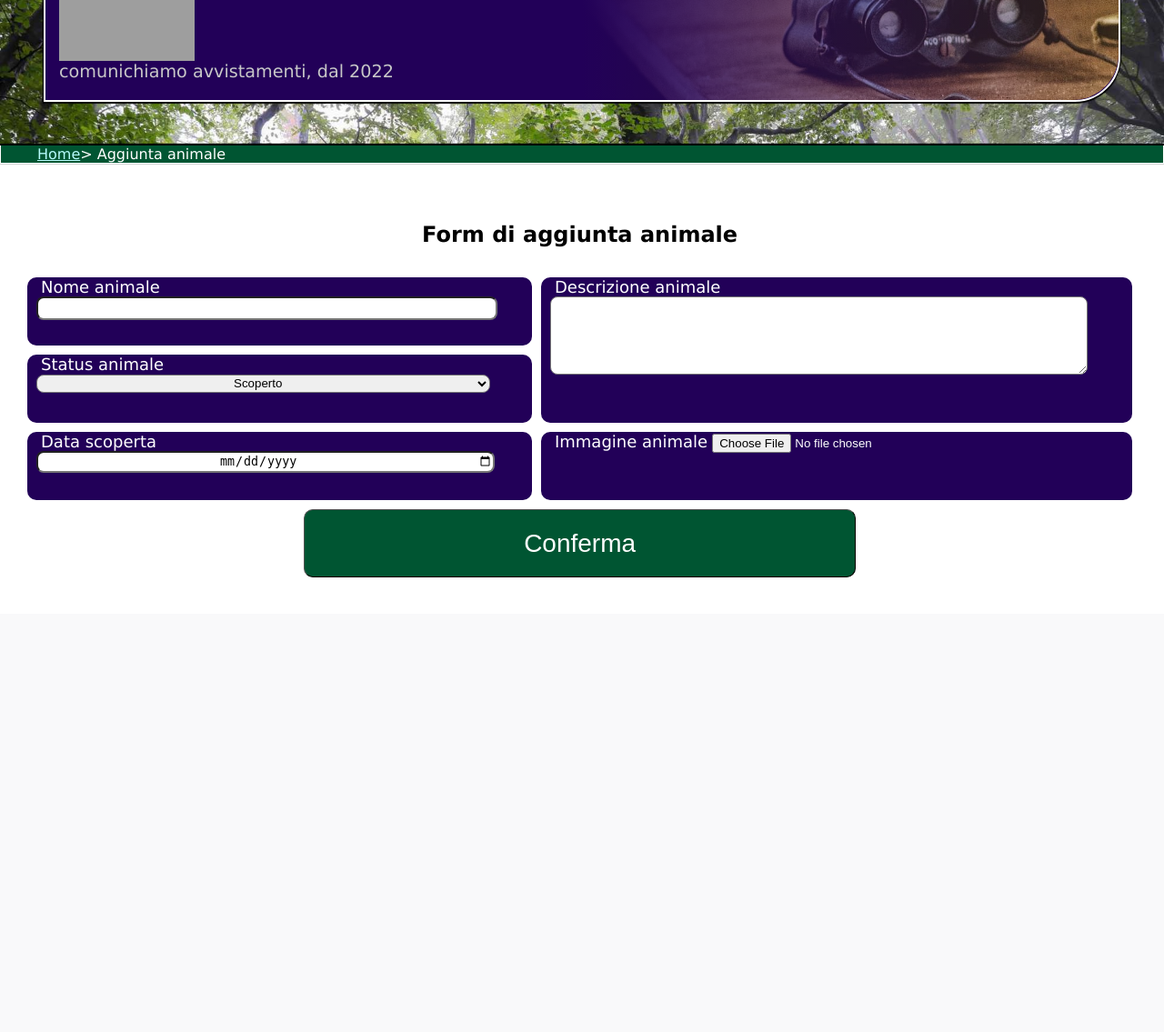
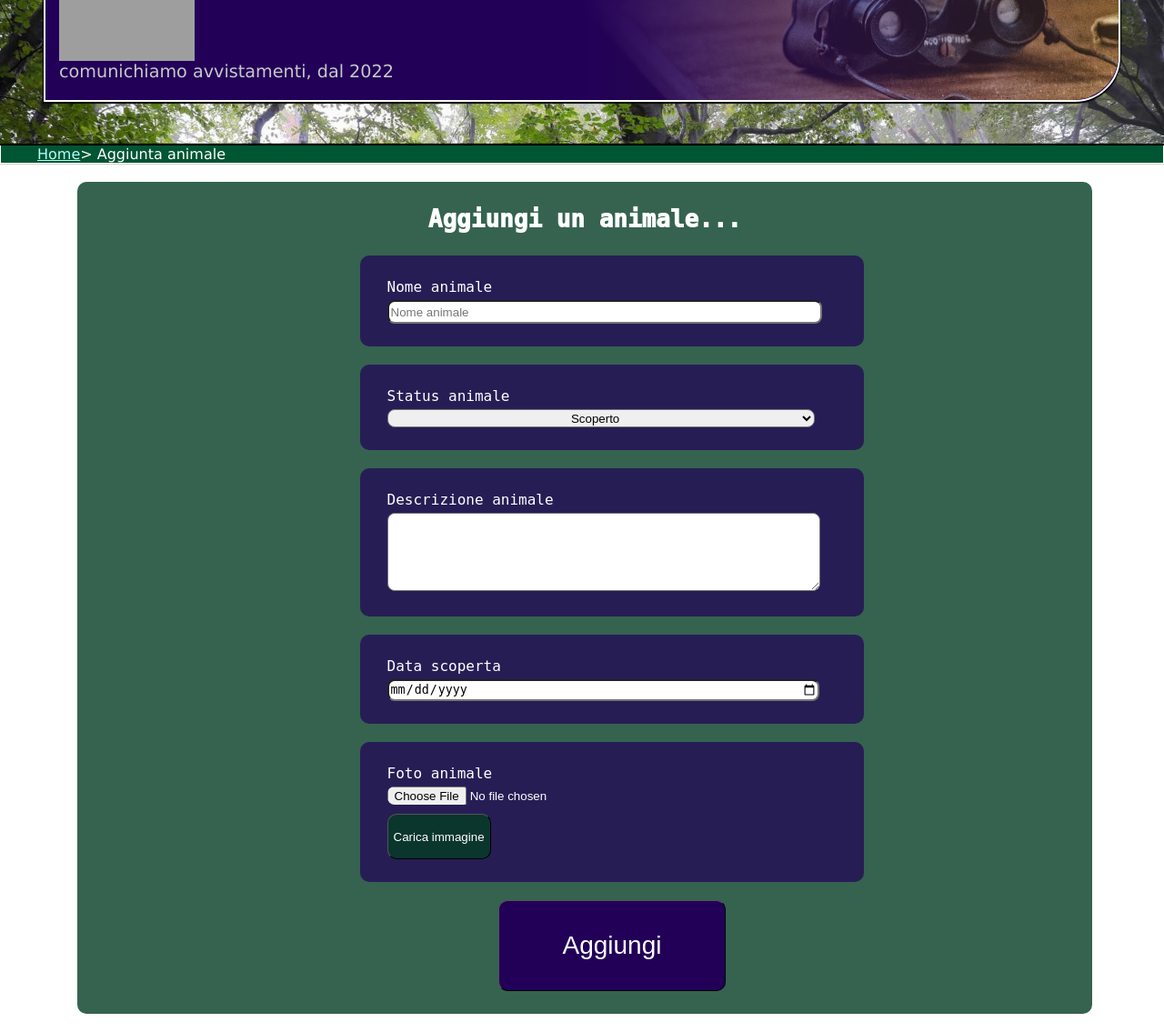
Before and after one commit to SansonSebastiano/Progetto_tecweb_2023, a PHP site: page /html/aggiunta_animale.html in a window 1280 px wide. Shown: the part 146-1281 px from the top of the page at 91% size. Before the commit the page ends 781 px from the top, so only its background shows below. Run offline with PHP 8.4, Linux system fonts and the light colour scheme; some libraries are stand-ins or nearby versions; grey boxes are pictures that could not be loaded.

Commit message:
form css change and button load added

```diff
--- a/css/aggiunta_animale.css
+++ b/css/aggiunta_animale.css
@@ -10,121 +10,97 @@ main{
 .form-container h2{
     padding: 1em 1em 0em 1em;
     text-align: center;
-    color: black;
+    color: white;
+    font-weight: 1000;
+    font-size: 2em;
     grid-area: title;
 }
 
 .form-container{
+    display: flex;
+    flex-direction: column;
+    margin-left: 65px;
     border-radius: 10px;
-    /*border: rgb(34, 0, 88) 5px solid;
-    background-color: rgb(0, 85, 50);*/
-    max-width: 98%;
+    background-color: rgb(3, 60, 37,0.8);
+    font-family: monospace;
+    max-width: 90%;
     height: 100%;
-    display: grid;
-    padding: 20px 10px;
-    gap: 10px;
-    grid-auto-rows: minmax(75px,auto);
-    grid-template-areas:
-    'title title'
-    'name descrizione'
-    'status descrizione'
-    'data img'
-    'btn-submit btn-submit';
+    align-items: center;
+    align-self: center;
 }
 
-
-.form-input-name{
-    background: rgb(34, 0, 88);;
+.form-info{
+    display: flex;
+    flex-direction: column;
+    padding: 25px 30px;
     color: white;
-    font-weight: 500;
-    border-radius: 10px;
-    grid-area: name;
+    gap: 20px;
+    max-width: 1000px;
+    width: 100%;
+    align-items: center;
+    justify-content: center;
 }
 
+.form-container form .form-box{
+    background: rgb(34, 0, 88, 0.7);
+    max-width: 1000px;
+    width: 100%;
+    padding: 25px 30px;
+    border-radius: 10px;
+}
 
-.form-input-name input{
-    width: 90%;
+.info{
+    display: block;
+    margin-bottom: 5px;
+    font-size: large;
+    color: white;
+}
+
+form .form-box input{
+    width: 95%;
     height: 20px;
     border-radius: 8px;
-    margin-left: 10px;
 }
 
-.form-input-status{
-    background: rgb(34, 0, 88);
-    color: white;
-    font-weight: 500;
-    border-radius: 10px;
-    grid-area: status;
-}
-
-.form-input-status select{
-    width: 90%;
+.form-box select{
+    width: 95%;
     height: 20px;
     border-radius: 8px;
-    margin-left: 10px;
     text-align: center;
 }
 
-.form-input-descrizione{
-    background: rgb(34, 0, 88);
-    color: white;
-    font-weight: 500;
-    border-radius: 10px;
-    grid-area: descrizione;
-}
-
-.form-input-descrizione textarea{
-    width: 90%;
-    max-width: 90%;
+.form-box textarea{
+    width: 95%;
+    max-width: 95%;
     height: 80px;
     border-radius: 8px;
-    margin-left: 10px;
     resize: vertical;
 }
 
-.form-input-data{
-    background: rgb(34, 0, 88);
-    color: white;
-    font-weight: 500;
-    border-radius: 10px;
-    grid-area: data;
-}
-
-.form-input-data input{
-    width: 90%;
-    height: 20px;
-    border-radius: 8px;
-    margin-left: 10px;
-    text-align: center;
-}
-
-.form-input-img{
-    background: rgb(34, 0, 88);
-    color: white;
-    font-weight: 500;
-    border-radius: 10px;
-    grid-area: img;
-}
-
 .btn-submit{
-    width: 50%;
-    height: 100%;
+    width: 250px;
+    height: 100px;
     border-radius: 10px;
     border-width: 1px;
     color: white;
     font-size: 1.75em;
     cursor: pointer;
     justify-self: center;
-    background-color: rgb(0, 85, 50);
+    background-color: rgb(34, 0, 88);
     grid-area: btn-submit;
+    /**visibility: hidden;**/
 }
 
 .btn-submit:hover{
-    background-color: rgb(3, 60, 37);
+    background-color: rgb(12, 3, 60);
 }
 
-.info{
-    font-size: large;
-    color: white;
-    margin-left: 15px;
+.btn-load{
+    max-width: 200px;
+    height: 50px;
+    margin-top: 10px;
+    border-radius: 10px;
+    background-color: rgb(3, 60, 37,0.8);
+    color: #fff;
+    border-width: 1px;
 }
--- a/html/aggiunta_animale.html
+++ b/html/aggiunta_animale.html
@@ -33,37 +33,40 @@
         </ul>
     </nav>
     <main class="main-wrapper">
-        <form action="../php/aggiunta_db.php" id="submit-form" method="post">
         <div class="form-container">
-                <h2><span form-aggiunta>Form di aggiunta animale</span></h2>
-                <div class="form-input-name">
-                    <label class="info">Nome animale</label>
-                    <input type="text" name= "nome" id="nome" required>
+            <h2><span form-aggiunta>Aggiungi un animale...</span></h2>
+            <form action="../php/aggiunta_db.php" id="submit-form" method="post" enctype="multipart/form-data">
+                <div class="form-info">
+                    <div class="form-box">
+                    <span class="info">Nome animale</span>
+                    <input type="text" name= "nome" id="nome" placeholder="Nome animale" required>
                     </div>
-                <div class="form-input-status">
-                    <label class="info">Status animale</label>
+                    <div class="form-box">
+                    <span class="info">Status animale</span>
                     <select id="status" name= "status" required>
                         <option value="scoperto">Scoperto</option>
                         <option value="ipotizzato">Ipotizzato</option>
                         <option value="avvistato">Avvistato</option>
                     </select>
                     </div>
-                <div class="form-input-descrizione">
-                    <label class="info">Descrizione animale</label>
+                    <div class="form-box">
+                    <span class="info">Descrizione animale</span>
                     <textarea id="descrizione" name= "descrizione" required></textarea>
                     </div>
-                <div class="form-input-data">
-                    <label class="info">Data scoperta</label>
+                    <div class="form-box">
+                    <span class="info">Data scoperta</span>
                     <input type="date" name= "data_scoperta" id="data_scoperta" required>
                     </div>
-                <div class="form-input-img">
-                    <label class="info">Immagine animale</label>
+                    <div class="form-box">
+                    <span class="info">Foto animale</span>
                     <input id="immagine" type="file" accept="image/*" required>
+                    <button id="load" class="btn-load">Carica immagine</button>
                     </div>
-                    <button id="submit" class="btn-submit">Conferma</button>
+                    <button id="submit" class="btn-submit">Aggiungi</button>
                 </div>
             </form>
-        <!--<script type="module" src="../js/uploadAnimal.js"></script>-->
+        </div>
+        <script type="module" src="../js/uploadAnimal.js"></script>
     </main>
 </body>
 </html>
--- a/js/uploadAnimal.js
+++ b/js/uploadAnimal.js
@@ -20,11 +20,13 @@ function uploadFile(e) {
     uploadBytes(fileRef, file, metadata).then((snapshot) => {
         console.log(file.name  + ' uploaded');
     });
-    //document.getElementById('submit-form').reset();
+    document.getElementById("submit").style.visibility="visible";
+
 
 }
 // POST: file uploaded to firebase storage
 
 // add event listener to button with id=#submit
-document.getElementById('submit').addEventListener('submit', uploadFile);
+document.getElementById('load').addEventListener('click', uploadFile);
+
 //document.getElementById('form-aggiunta-animale').addEventListener("submit", uploadFile);
--- a/php/aggiunta_db.php
+++ b/php/aggiunta_db.php
@@ -9,5 +9,6 @@
     if($query)
     {
         header("location: ../html/aggiunta_animale.html");
-        exit();}
+        exit();
+    }
 ?>
```
Also changed, not shown: index.html (deleted, +0 -21 lines), images/icons/upload.png (added), php/connection_database.php (line endings or trailing spaces). Lines whose indentation alone changed are shown as unchanged.
